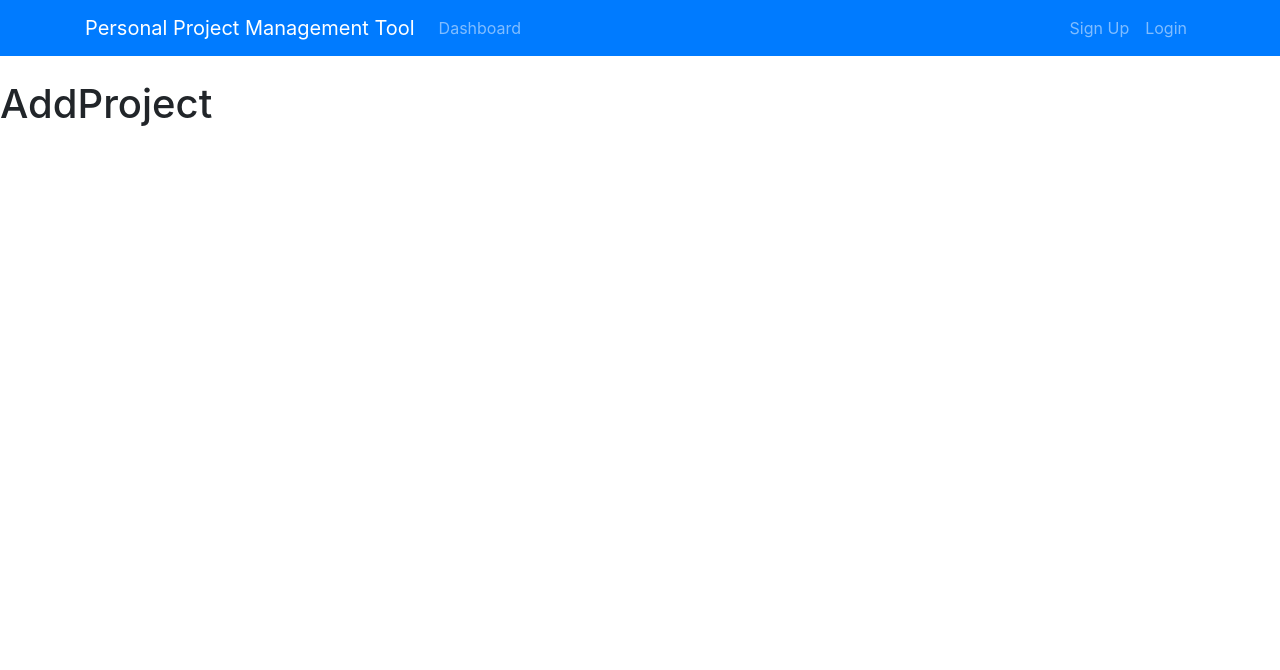
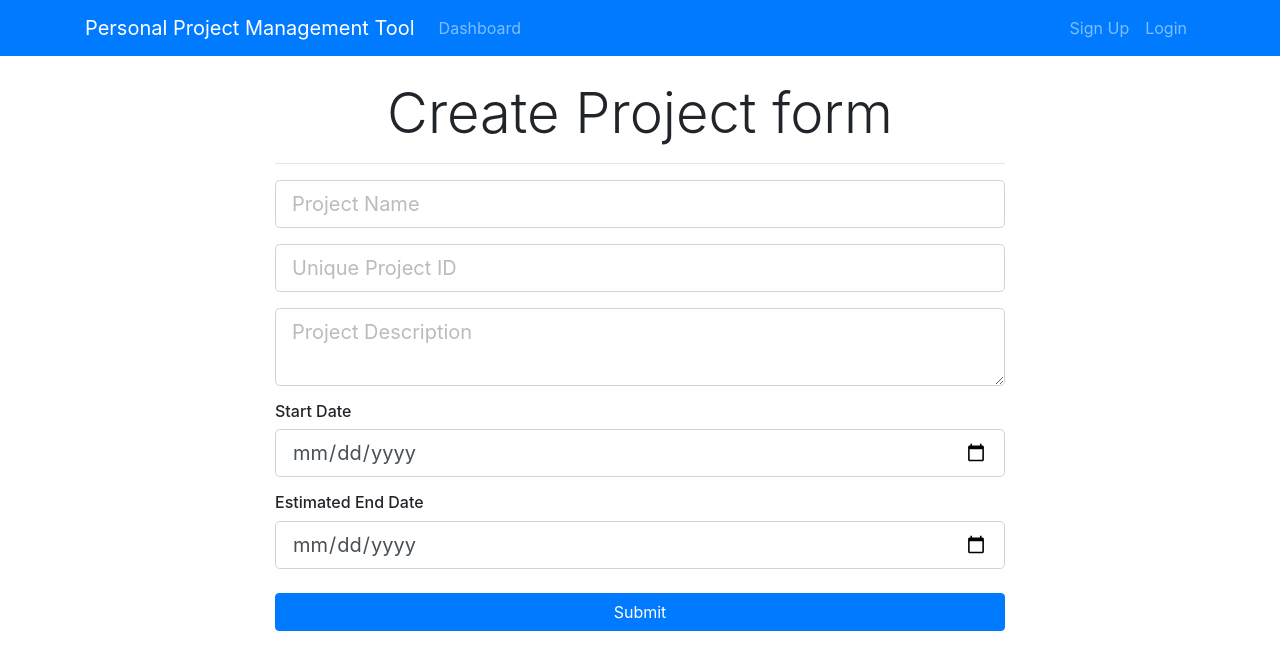
Before and after one commit to norbertpogi/ppmtool-frontend, a React (Create React App) app: page /addProject in a window 1280 px wide. Shown: the top 670 px of the page. Built offline with nearby package versions, Linux system fonts and the light colour scheme.

Commit message:
add project component-controlled

```diff
--- a/src/components/Project/AddProject.js
+++ b/src/components/Project/AddProject.js
@@ -1,11 +1,84 @@
 //rcc shorcut to create class base component
 //it can tap to lifecycle hook and state
+//state is mutable
 import React, { Component } from 'react'
 
 class AddProject extends Component {
+    constructor() {
+        super()
+        this.state = {
+            "projectName": "",
+            "projectIdentifier": "",
+            "description": "",
+            "start_date": "",
+            "end_date": ""
+        }
+        this.onChange = this.onChange.bind(this);
+        this.onSubmit = this.onSubmit.bind(this);
+    }
+    onChange(e) {
+        this.setState({ [e.target.name]: e.target.value });
+    }
+    onSubmit(e) {
+        e.preventDefault();
+        const newProject = {
+            "projectName": this.state.projectName,
+            "projectIdentifier": this.state.projectIdentifier,
+            "description": this.state.description,
+            "start_date": this.state.start_date,
+            "end_date": this.state.end_date
+        };
+        console.log(newProject);
+    }
     render() {
         return (
-            <div><h1>AddProject</h1></div>
+            <div className="project">
+                {
+                    //check name attribute input fields
+                    //create constructor
+                    //set state
+                    //set value on input fields
+                    //create onChange function
+                    //set onChange on each input field
+                    //bind on constructor
+                    //check state change in the react extension
+                }
+                <div className="container">
+                    <div className="row">
+                        <div className="col-md-8 m-auto">
+                            <h5 className="display-4 text-center">Create Project form</h5>
+                            <hr />
+                            <form onSubmit={this.onSubmit}>
+                                <div className="form-group">
+                                    <input type="text" className="form-control form-control-lg " placeholder="Project Name"
+                                        name='projectName' value={this.state.projectName}
+                                        onChange={this.onChange} />
+                                </div>
+                                <div className="form-group">
+                                    <input type="text" className="form-control form-control-lg" placeholder="Unique Project ID"
+                                        name='projectIdentifier' value={this.state.projectIdentifier}
+                                        onChange={this.onChange} />
+                                </div>
+                                <div className="form-group">
+                                    <textarea className="form-control form-control-lg" placeholder="Project Description" name='description'
+                                        onChange={this.onChange} />
+                                </div>
+                                <h6>Start Date</h6>
+                                <div className="form-group">
+                                    <input type="date" className="form-control form-control-lg" name="start_date" value={this.state.start_date}
+                                        onChange={this.onChange} />
+                                </div>
+                                <h6>Estimated End Date</h6>
+                                <div className="form-group">
+                                    <input type="date" className="form-control form-control-lg" name="end_date" value={this.state.end_date}
+                                        onChange={this.onChange} />
+                                </div>
+                                <input type="submit" className="btn btn-primary btn-block mt-4" />
+                            </form>
+                        </div>
+                    </div>
+                </div>
+            </div>
         )
     }
 }
```
